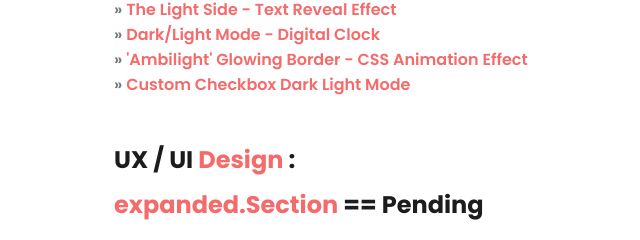
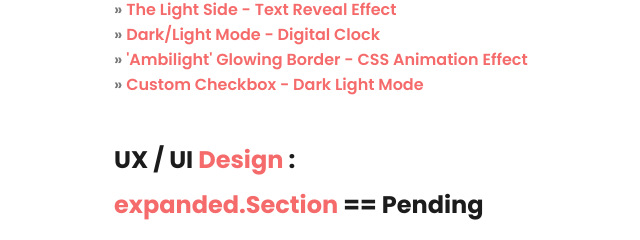
Before and after one commit to dennisbartol/Dev-Home, a plain HTML site: page portfolio.html in a window 1280 px wide. Shown: the part 1830-2070 px from the top of the page, 78-718 px from the left. Drawn offline with nearby package versions, Linux system fonts and the light colour scheme.

Commit message:
Update portfolio.html

```diff
--- a/portfolio.html
+++ b/portfolio.html
@@ -140,7 +140,7 @@
 	     &raquo; <a target="_blank" style="color:#f56a6a;" href="https://codepen.io/dbartol/pen/abyyryO">'Ambilight' Glowing Border - CSS Animation Effect</a>
 	     &nbsp;</br>
 
-	     &raquo; <a target="_blank" style="color:#f56a6a;" href="https://codepen.io/dbartol/pen/BammYgp">Custom Checkbox Dark Light Mode</a>
+	     &raquo; <a target="_blank" style="color:#f56a6a;" href="https://codepen.io/dbartol/pen/BammYgp">Custom Checkbox - Dark Light Mode</a>
 	     &nbsp;</br>
 
 
```
